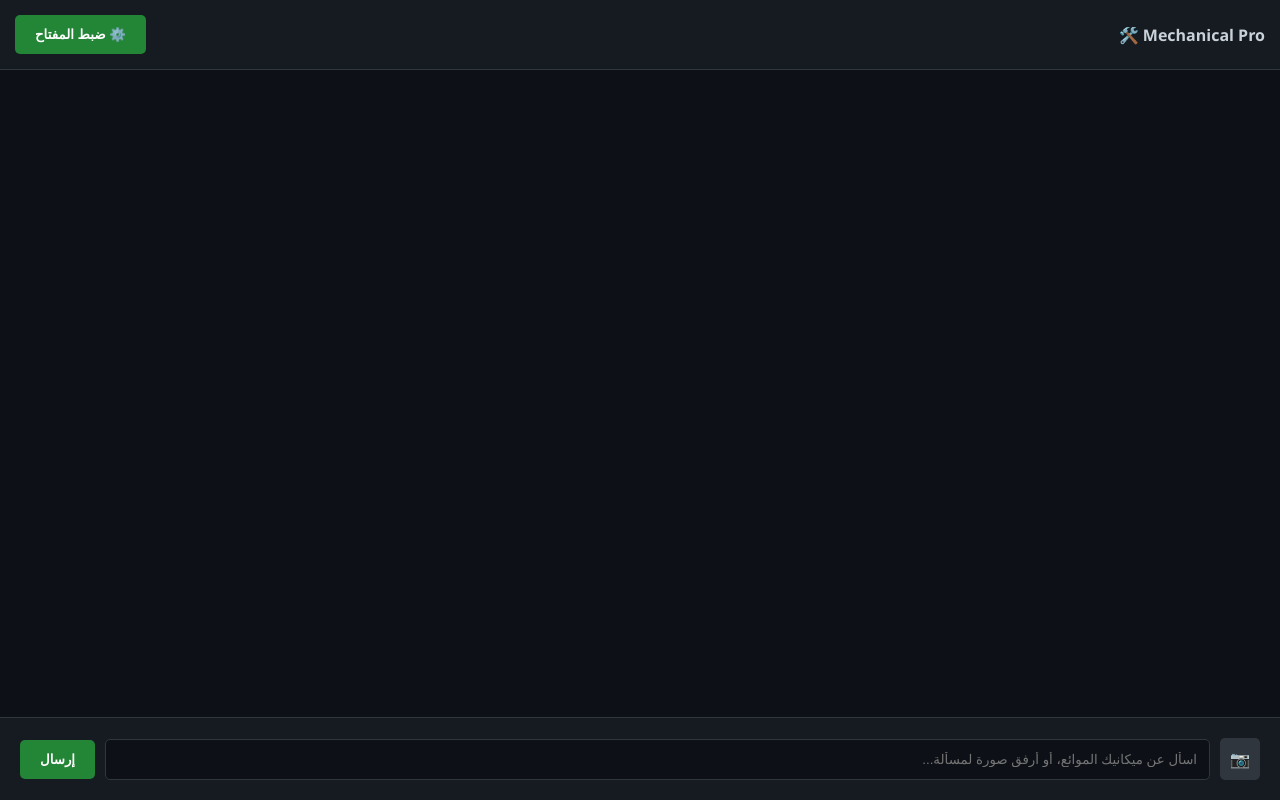
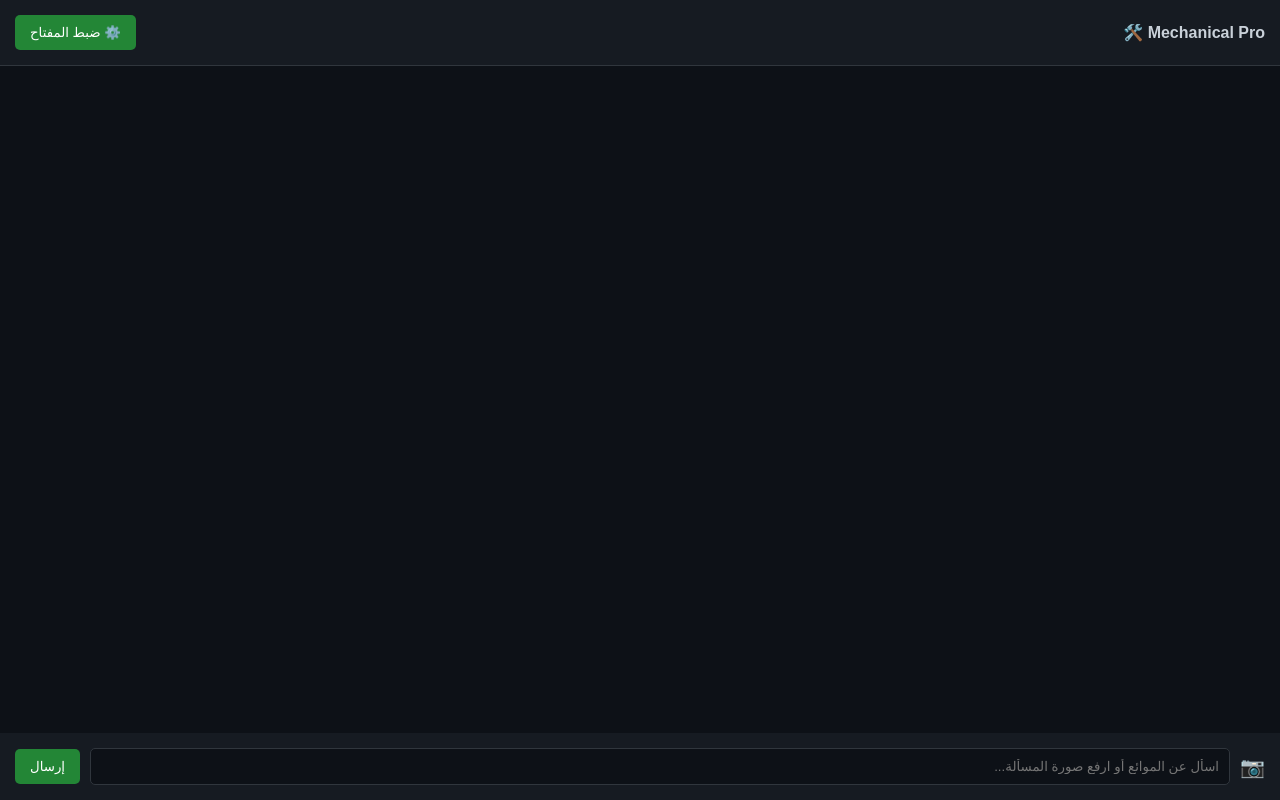
Before and after one commit to harthalaamry-creator/-, a plain HTML site: page index.html in a window 1280 px wide. Drawn offline with nearby package versions, Linux system fonts and the light colour scheme.

Commit message:
Update index.html

```diff
--- a/index.html
+++ b/index.html
@@ -3,128 +3,68 @@
 <head>
     <meta charset="UTF-8">
     <meta name="viewport" content="width=device-width, initial-scale=1.0">
-    <title>Mechanical Pro - مساعد حارث الهندسي</title>
+    <title>Mechanical Pro | المساعد الهندسي</title>
     <script src="https://cdn.jsdelivr.net/npm/marked/marked.min.js"></script>
     <style>
         :root { --bg: #0d1117; --card: #161b22; --text: #c9d1d9; --accent: #238636; }
-        body { font-family: 'Segoe UI', Tahoma, Geneva, Verdana, sans-serif; background: var(--bg); color: var(--text); margin: 0; display: flex; flex-direction: column; height: 100vh; }
+        body { font-family: 'Arial', sans-serif; background: var(--bg); color: var(--text); margin: 0; display: flex; flex-direction: column; height: 100vh; }
         header { background: var(--card); padding: 15px; border-bottom: 1px solid #30363d; display: flex; justify-content: space-between; align-items: center; }
-        #chat-container { flex: 1; overflow-y: auto; padding: 20px; display: flex; flex-direction: column; gap: 15px; }
-        .msg { max-width: 85%; padding: 12px; border-radius: 10px; line-height: 1.5; word-wrap: break-word; }
+        #chat-box { flex: 1; overflow-y: auto; padding: 20px; display: flex; flex-direction: column; gap: 15px; }
+        .msg { max-width: 80%; padding: 12px; border-radius: 10px; line-height: 1.6; }
         .user { align-self: flex-end; background: var(--accent); color: white; }
         .ai { align-self: flex-start; background: var(--card); border: 1px solid #30363d; }
-        .ai img { max-width: 100%; border-radius: 5px; margin-top: 10px; }
-        .input-area { background: var(--card); padding: 20px; border-top: 1px solid #30363d; display: flex; gap: 10px; align-items: center; }
-        input[type="text"] { flex: 1; background: #0d1117; border: 1px solid #30363d; color: white; padding: 12px; border-radius: 5px; }
-        button { background: var(--accent); color: white; border: none; padding: 12px 20px; border-radius: 5px; cursor: pointer; font-weight: bold; }
-        .file-label { cursor: pointer; padding: 10px; background: #30363d; border-radius: 5px; display: flex; align-items: center; }
-        #preview { display: none; max-height: 100px; margin-top: 10px; border-radius: 5px; }
+        .input-area { background: var(--card); padding: 15px; display: flex; gap: 10px; align-items: center; }
+        input[type="text"] { flex: 1; background: #0d1117; border: 1px solid #30363d; color: white; padding: 10px; border-radius: 5px; }
+        button { background: var(--accent); color: white; border: none; padding: 10px 15px; border-radius: 5px; cursor: pointer; }
+        #preview { display: none; max-height: 80px; margin: 10px; border-radius: 5px; }
     </style>
 </head>
 <body>
-
 <header>
     <strong>Mechanical Pro 🛠️</strong>
-    <button onclick="setApiKey()">⚙️ ضبط المفتاح</button>
+    <button onclick="saveKey()">⚙️ ضبط المفتاح</button>
 </header>
-
-<div id="chat-container"></div>
-
-<div id="image-preview-container" style="padding: 0 20px;">
-    <img id="preview" src="" alt="معاينة الصورة">
-</div>
-
+<div id="chat-box"></div>
+<img id="preview" src="">
 <div class="input-area">
-    <label class="file-label">
-        📷
-        <input type="file" id="file-input" accept="image/*" style="display:none" onchange="previewImage(event)">
-    </label>
-    <input type="text" id="user-input" placeholder="اسأل عن ميكانيك الموائع، أو أرفق صورة لمسألة...">
-    <button onclick="sendMessage()">إرسال</button>
+    <label style="cursor:pointer; font-size: 20px;">📷<input type="file" id="img-input" accept="image/*" style="display:none" onchange="showPreview(event)"></label>
+    <input type="text" id="user-in" placeholder="اسأل عن الموائع أو ارفع صورة المسألة...">
+    <button onclick="send()">إرسال</button>
 </div>
 
 <script>
     let API_KEY = localStorage.getItem('gemini_key') || "";
+    function saveKey() { const k = prompt("الصق مفتاح API هنا:", API_KEY); if(k) { API_KEY = k; localStorage.setItem('gemini_key', k); location.reload(); } }
+    function showPreview(e) { const f = e.target.files[0]; if(f) { const r = new FileReader(); r.onload = ev => { document.getElementById('preview').src = ev.target.result; document.getElementById('preview').style.display='block'; }; r.readAsDataURL(f); } }
 
-    function setApiKey() {
-        const key = prompt("أدخل مفتاح Gemini API الخاص بك:", API_KEY);
-        if (key) {
-            API_KEY = key;
-            localStorage.setItem('gemini_key', key);
-        }
-    }
+    async function send() {
+        if(!API_KEY) return alert("ضع المفتاح أولاً!");
+        const txt = document.getElementById('user-in').value;
+        const file = document.getElementById('img-input').files[0];
+        if(!txt && !file) return;
 
-    function previewImage(event) {
-        const preview = document.getElementById('preview');
-        const file = event.target.files[0];
-        if (file) {
-            const reader = new FileReader();
-            reader.onload = e => { preview.src = e.target.result; preview.style.display = 'block'; };
-            reader.readAsDataURL(file);
-        }
-    }
+        addMsg(txt || "تم إرسال صورة", 'user');
+        const aiMsg = addMsg("جاري التحليل...", 'ai');
 
-    async function fileToGenerativePart(file) {
-        const base64EncodedDataPromise = new Promise((resolve) => {
-            const reader = new FileReader();
-            reader.onloadend = () => resolve(reader.result.split(',')[1]);
-            reader.readAsDataURL(file);
-        });
-        return { inlineData: { data: await base64EncodedDataPromise, mimeType: file.type } };
-    }
-
-    async function sendMessage() {
-        if (!API_KEY) return alert("يرجى ضبط مفتاح API أولاً");
-
-        const input = document.getElementById('user-input');
-        const fileInput = document.getElementById('file-input');
-        const container = document.getElementById('chat-container');
-        const preview = document.getElementById('preview');
-
-        const text = input.value.trim();
-        const file = fileInput.files[0];
-
-        if (!text && !file) return;
-
-        // إضافة رسالة المستخدم للواجهة
-        const userDiv = document.createElement('div');
-        userDiv.className = 'msg user';
-        userDiv.textContent = text || "تم إرسال صورة";
-        container.appendChild(userDiv);
-
-        const aiDiv = document.createElement('div');
-        aiDiv.className = 'msg ai';
-        aiDiv.textContent = "... جاري التفكير";
-        container.appendChild(aiDiv);
-
-        // تحضير البيانات لـ Google Gemini
         try {
-            let payload = { contents: [{ parts: [{ text: text || "اشرح هذه الصورة" }] }] };
-            if (file) {
-                const imagePart = await fileToGenerativePart(file);
-                payload.contents[0].parts.push(imagePart);
+            let parts = [{ text: txt || "حل هذه المسألة الهندسية" }];
+            if(file) {
+                const b64 = await new Promise(r => { const rd = new FileReader(); rd.onload = () => r(rd.result.split(',')[1]); rd.readAsDataURL(file); });
+                parts.push({ inlineData: { data: b64, mimeType: file.type } });
             }
 
-            const response = await fetch(`https://generativelanguage.googleapis.com/v1beta/models/gemini-1.5-flash:generateContent?key=${API_KEY}`, {
-                method: 'POST',
-                headers: { 'Content-Type': 'application/json' },
-                body: JSON.stringify(payload)
+            const resp = await fetch(`https://generativelanguage.googleapis.com/v1beta/models/gemini-1.5-flash:generateContent?key=${API_KEY}`, {
+                method: 'POST', headers: {'Content-Type': 'application/json'},
+                body: JSON.stringify({ contents: [{ parts }] })
             });
-
-            const data = await response.json();
-            const aiText = data.candidates[0].content.parts[0].text;
-            aiDiv.innerHTML = marked.parse(aiText);
-        } catch (e) {
-            aiDiv.textContent = "خطأ: تأكد من مفتاح API أو اتصال الإنترنت.";
-        }
-
-        // تنظيف المدخلات
-        input.value = "";
-        fileInput.value = "";
-        preview.style.display = 'none';
-        container.scrollTop = container.scrollHeight;
+            const d = await resp.json();
+            aiMsg.innerHTML = marked.parse(d.candidates[0].content.parts[0].text);
+        } catch(e) { aiMsg.textContent = "خطأ في المفتاح أو الموديل. تأكد من المفتاح."; }
+        document.getElementById('preview').style.display='none';
+        document.getElementById('img-input').value="";
+        document.getElementById('user-in').value="";
     }
+    function addMsg(t, c) { const d = document.createElement('div'); d.className = `msg ${c}`; d.textContent = t; document.getElementById('chat-box').appendChild(d); return d; }
 </script>
-
 </body>
 </html>
```
